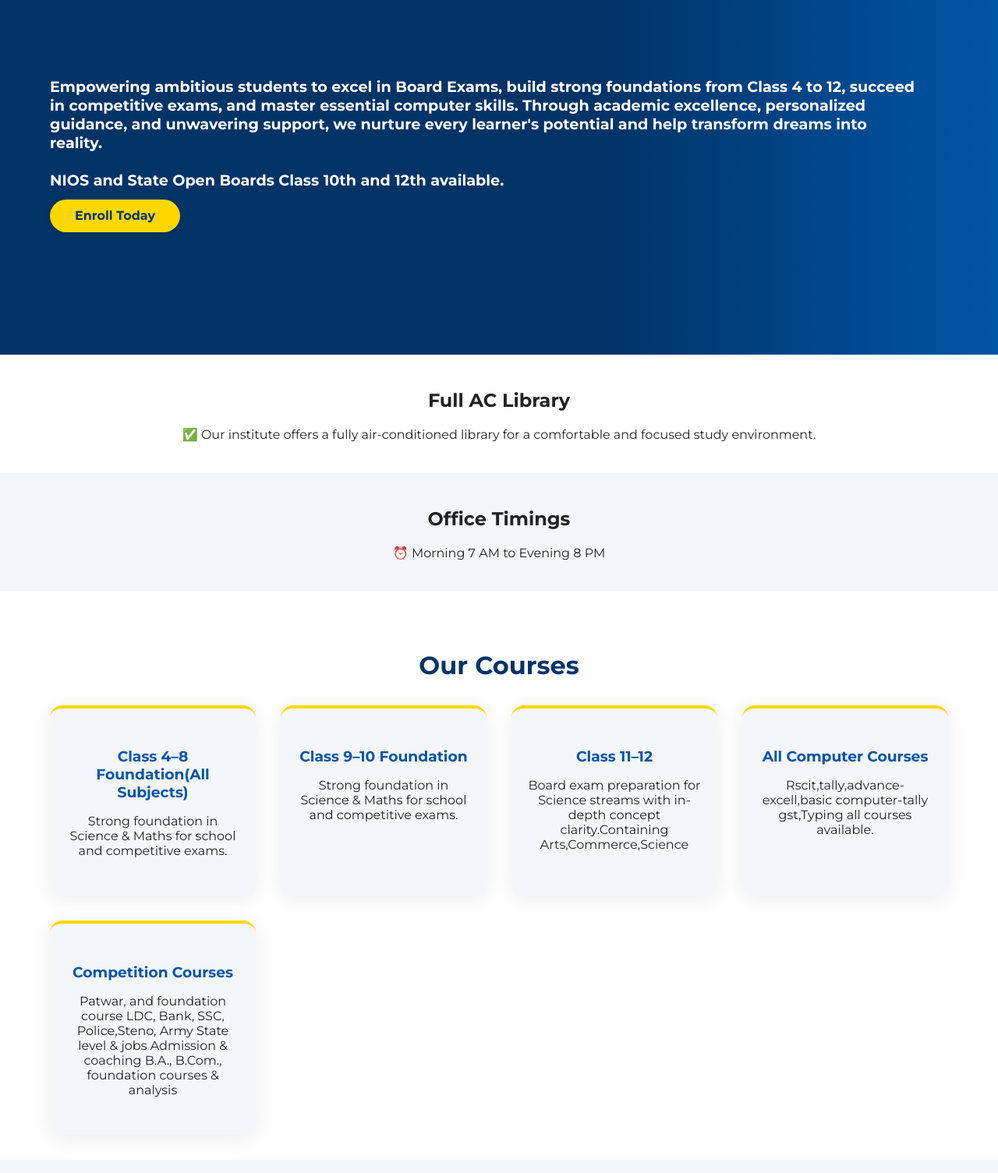
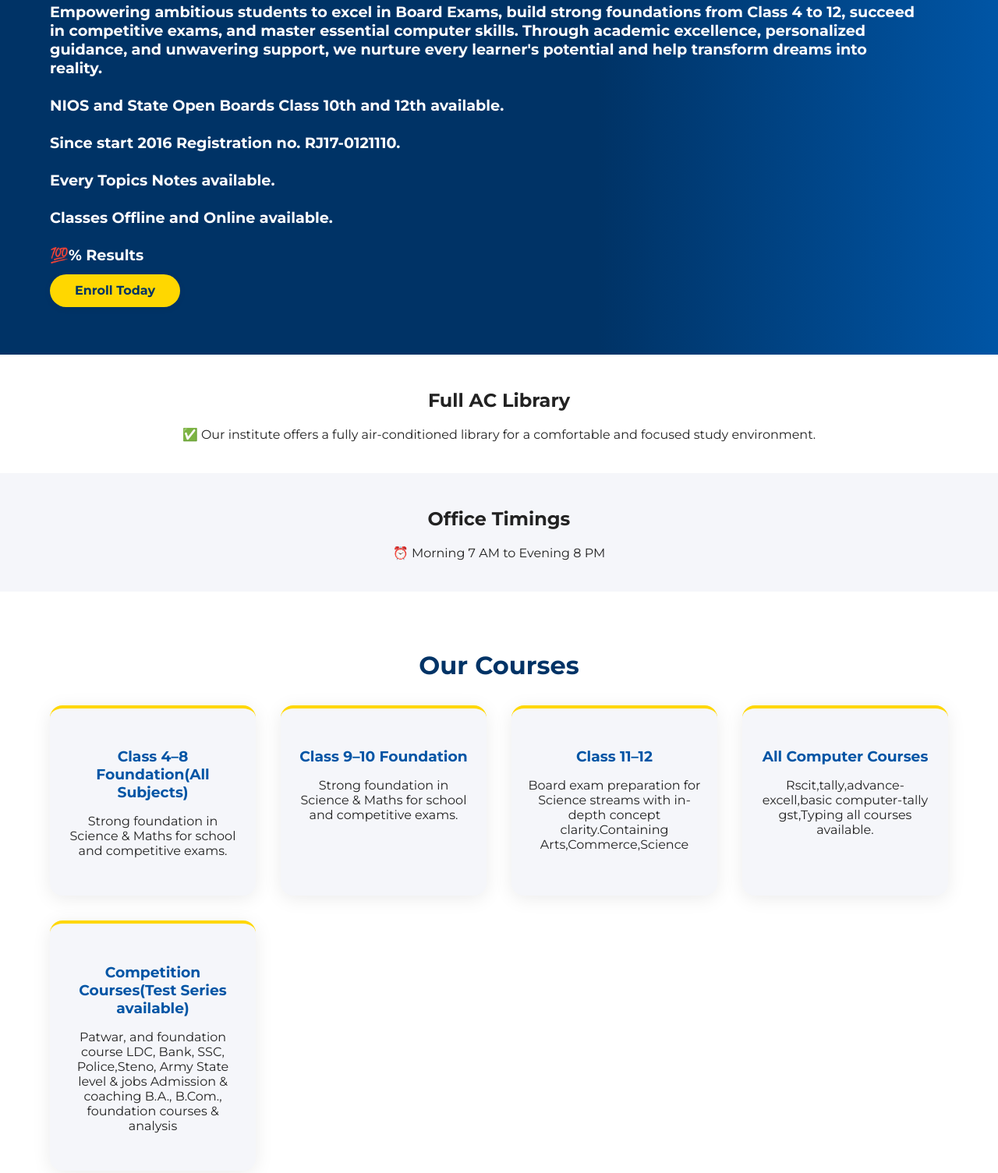
Before and after one commit to amrit-max/coaching, a plain HTML site: page index.html in a window 1280 px wide. Shown: the part 191-1696 px from the top of the page at 78% size. Drawn offline with Linux system fonts and the light colour scheme.

Commit message:
Update index.html

```diff
--- a/index.html
+++ b/index.html
@@ -42,6 +42,11 @@
         <div class="hero-text">
           <p><strong>Empowering ambitious students to excel in Board Exams, build strong foundations from Class 4 to 12, succeed in competitive exams, and master essential computer skills. Through academic excellence, personalized guidance, and unwavering support, we nurture every learner's potential and help transform dreams into reality.</strong></p>
           <p><strong>NIOS and State Open Boards Class 10th and 12th available.</strong></p>
+          <p><strong>Since start 2016 Registration no. RJ17-0121110.</strong></p>
+          <p><strong>Every Topics Notes available.</strong></p>
+          <p><strong>Classes Offline and Online available.</strong></p>
+          <p><strong>💯% Results</strong></p>
+
           <a href="tel:+919314213544" class="cta-btn">Enroll Today</a>
         </div>
         <div class="hero-image">
@@ -91,7 +96,7 @@
             <!-- <span>2 Years</span> -->
           </div>
           <div class="course-card">
-            <h3>Competition Courses</h3>
+            <h3>Competition Courses(Test Series available)</h3>
             <p>Patwar, and foundation course
 
 LDC, Bank, SSC, Police,Steno, Army
```
